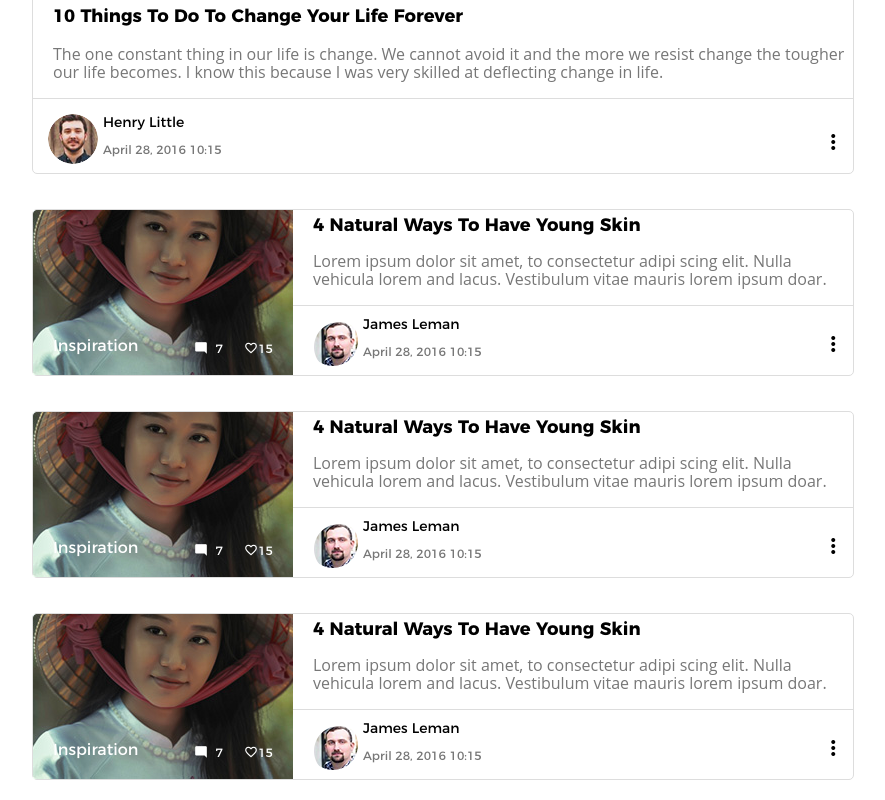
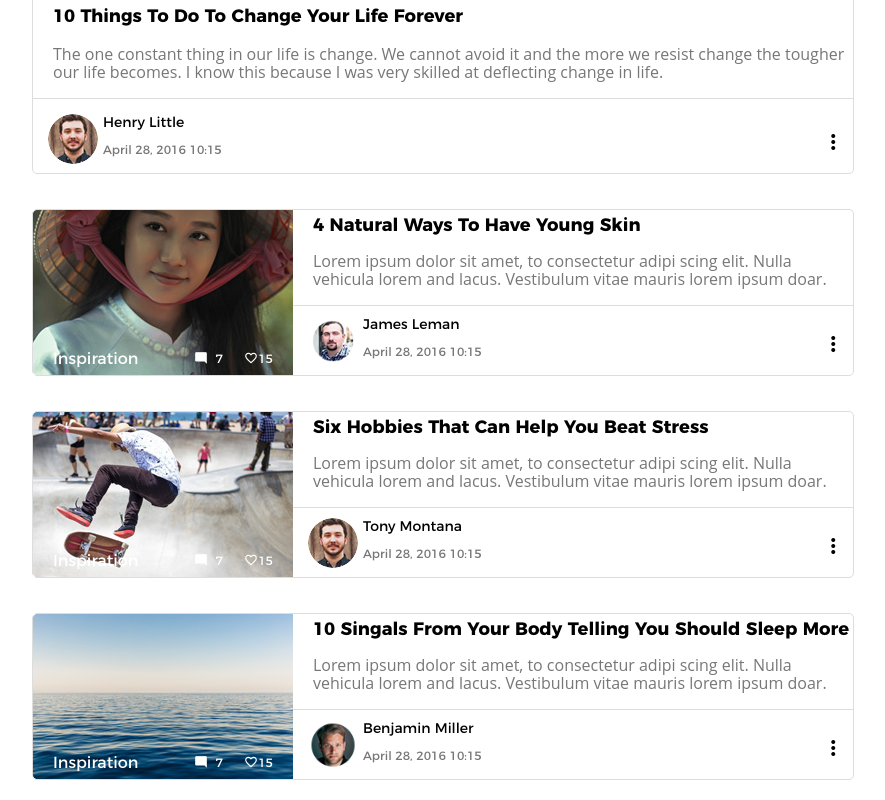
Before and after one commit to gritsenko-vlad/PascoBlog, a website: page app/index.html in a window 1280 px wide. Shown: the part 1388-2188 px from the top of the page, without its empty margins (23-908 px from the left). Drawn offline with Linux system fonts and the light colour scheme.

Commit message:
Added images, fixed bugs, changed markup.

```diff
--- a/app/index.html
+++ b/app/index.html
@@ -72,8 +72,9 @@
     </div>
     <div class="container">
         <div class="main-content">
-            <div class="big-content-block">
+            <div class="video-content-block">
                 <div class="image">
+                    <img src='../../img/bg-content.jpg' alt="">
                     <i class="material-icons play">play_circle_outline</i>
                     <span class="sign">Lifestyle</span>
                     <span class="comments"><i class="material-icons">mode_comment</i>7</span>
@@ -83,15 +84,16 @@
                     <h3>10 Things To Do To Change Your Life Forever</h3>
                     <p>The one constant thing in our life is change. We cannot avoid it and the more we resist change the tougher our life becomes. I know this because I was very skilled at deflecting change in life.</p>
                     <div class="info">
-                        <div class="avatar"></div>
+                        <img src="../../img/avatar-content.png" alt="" class="avatar">
                         <span class="name">Henry Little</span>
                         <span class="date">April 28, 2016 10:15</span>
                         <span class="dots"><i class="material-icons">more_vert</i></span>
                     </div>
                 </div>
             </div>
-            <div class="md-content-block">
+            <div class="horiz-content-block">
                 <div class="image">
+                    <img src='../../img/bg-content1.jpg' alt="">
                     <span class="sign">Inspiration</span>
                     <span class="comments"> <i class="material-icons">mode_comment</i>7</span>
                     <span class="likes">    <i class="material-icons">favorite_border</i>15</span>
@@ -100,42 +102,44 @@
                     <h3>4 Natural Ways To Have Young Skin</h3>
                     <p>Lorem ipsum dolor sit amet, to consectetur  adipi scing elit. Nulla vehicula lorem and lacus. Vestibulum vitae mauris lorem ipsum doar. </p>
                     <div class="info">
-                        <div class="avatar"></div>
+                        <img src="../../img/avatar-content1.png" alt="" class="avatar">
                         <span class="name">James Leman</span>
+                        <span class="date">April 28, 2016 10:15</span>
+                        <span class="dots"><i23 class="material-icons">more_vert</i></span>
+                    </div>
+                </div>
+            </div>
+            <div class="horiz-content-block">
+                <div class="image">
+                    <img src='../../img/bg-content2.jpg' alt="">
+                    <span class="sign">Inspiration</span>
+                    <span class="comments"> <i class="material-icons">mode_comment</i>7</span>
+                    <span class="likes">    <i class="material-icons">favorite_border</i>15</span>
+                </div>
+                <div class="description">
+                    <h3>Six Hobbies That Can Help You Beat Stress</h3>
+                    <p>Lorem ipsum dolor sit amet, to consectetur  adipi scing elit. Nulla vehicula lorem and lacus. Vestibulum vitae mauris lorem ipsum doar. </p>
+                    <div class="info">
+                        <img src="../../img/avatar-content.png" alt="" class="avatar">
+                        <span class="name">Tony Montana</span>
                         <span class="date">April 28, 2016 10:15</span>
                         <span class="dots"><i class="material-icons">more_vert</i></span>
                     </div>
                 </div>
             </div>
-            <div class="md-content-block">
+            <div class="horiz-content-block">
                 <div class="image">
+                    <img src='../../img/bg-content3.jpg' alt="">
                     <span class="sign">Inspiration</span>
                     <span class="comments"> <i class="material-icons">mode_comment</i>7</span>
                     <span class="likes">    <i class="material-icons">favorite_border</i>15</span>
                 </div>
                 <div class="description">
-                    <h3>4 Natural Ways To Have Young Skin</h3>
+                    <h3>10 Singals From Your Body Telling You Should Sleep More</h3>
                     <p>Lorem ipsum dolor sit amet, to consectetur  adipi scing elit. Nulla vehicula lorem and lacus. Vestibulum vitae mauris lorem ipsum doar. </p>
                     <div class="info">
-                        <div class="avatar"></div>
-                        <span class="name">James Leman</span>
-                        <span class="date">April 28, 2016 10:15</span>
-                        <span class="dots"><i class="material-icons">more_vert</i></span>
-                    </div>
-                </div>
-            </div>
-            <div class="md-content-block">
-                <div class="image">
-                    <span class="sign">Inspiration</span>
-                    <span class="comments"> <i class="material-icons">mode_comment</i>7</span>
-                    <span class="likes">    <i class="material-icons">favorite_border</i>15</span>
-                </div>
-                <div class="description">
-                    <h3>4 Natural Ways To Have Young Skin</h3>
-                    <p>Lorem ipsum dolor sit amet, to consectetur  adipi scing elit. Nulla vehicula lorem and lacus. Vestibulum vitae mauris lorem ipsum doar. </p>
-                    <div class="info">
-                        <div class="avatar"></div>
-                        <span class="name">James Leman</span>
+                        <img src="../../img/avatar.png" alt="" class="avatar">
+                        <span class="name">Benjamin Miller</span>
                         <span class="date">April 28, 2016 10:15</span>
                         <span class="dots"><i class="material-icons">more_vert</i></span>
                     </div>
--- a/app/sass/main.sass
+++ b/app/sass/main.sass
@@ -11,13 +11,12 @@ $grey: #777
     family: 'Open Sans'
   color: $grey
 
-@mixin content-descr-avatar($url)
+@mixin content-descr-avatar()
   float: left
   width: 50px
   height: 50px
   margin: 0 5px 0 15px
   border-radius: 25px
-  background-image: url($url)
 
 @mixin content-descr-name
   display: block
@@ -33,30 +32,20 @@ $grey: #777
   color: $grey
 
 @mixin content-img-sign
-  position: absolute
-  bottom: 20px
-  left: 20px
   font:
     family: 'Montserrat-Regular'
     size: 16px
   color: #fff
 
 @mixin content-icons
-  position: absolute
   display: inline-block
-  bottom: 20px
-  right: 20px
   margin-top: 35px
   font:
     family: 'Montserrat-Regular'
     size: 12px
   color: #fff
 
-@mixin content-icons-pos
-  position: absolute
-  bottom: 0
-  right: 15px
-  font-size: 14px
+
 a
   text-decoration: none
 
@@ -284,7 +273,7 @@ header
       border-radius: 25px
       color: #3f51b5
 
-.big-content-block
+.video-content-block
   width: 820px
   height: 605px
   margin: 35px 0 20px 0
@@ -295,7 +284,6 @@ header
     position: relative
     width: 820px
     height: 420px
-    background-image: url('../../img/bg-content.jpg')
 
     .play
       position: absolute
@@ -305,14 +293,23 @@ header
       font-size: 50px
 
     .sign
+      position: absolute
+      bottom: 20px
+      left: 20px
       @include content-img-sign
 
     .comments,
     .likes
+      position: absolute
+      bottom: 20px
+      right: 20px
       @include content-icons
 
       .material-icons
-        @include content-icons-pos
+        position: absolute
+        bottom: 0
+        right: 15px
+        font-size: 14px
 
     .comments
       margin-right: 50px
@@ -332,7 +329,7 @@ header
       border-top: 1px solid #dddddd
 
       .avatar
-        @include content-descr-avatar('../../img/avatar-content.png')
+        @include content-descr-avatar
 
       .name
         @include content-descr-name
@@ -344,7 +341,7 @@ header
         margin-left: 595px
         cursor: pointer
 
-.md-content-block
+.horiz-content-block
   width: 820px
   height: 165px
   margin: 35px 0 20px 0
@@ -353,21 +350,37 @@ header
 
   .image
     float: left
-    display: inline-block
     position: relative
     width: 260px
     height: 165px
-    background-image: url('../../img/bg-content1.jpg')
+    margin: 0
+
+    img
+      position: absolute
+      display: inline-block
+      width: 260px
+      height: 165px
+      z-index: 0
 
     .sign
+      position: absolute
+      top: 140px
+      left: 20px
+
       @include content-img-sign
 
     .comments,
     .likes
+      position: absolute
+      bottom: 10px
+      right: 20px
       @include content-icons
 
       .material-icons
-        @include content-icons-pos
+        position: absolute
+        bottom: 0
+        right: 15px
+        font-size: 14px
 
     .comments
       margin-right: 50px
@@ -391,7 +404,7 @@ header
       border-top: 1px solid #dddddd
 
       .avatar
-        @include content-descr-avatar('../../img/avatar-content1.png')
+        @include content-descr-avatar
 
       .name
         @include content-descr-name
```
Also changed, not shown: app/css/sass/main.css, app/img/bg-content2.jpg (added), app/img/bg-content3.jpg (added).
